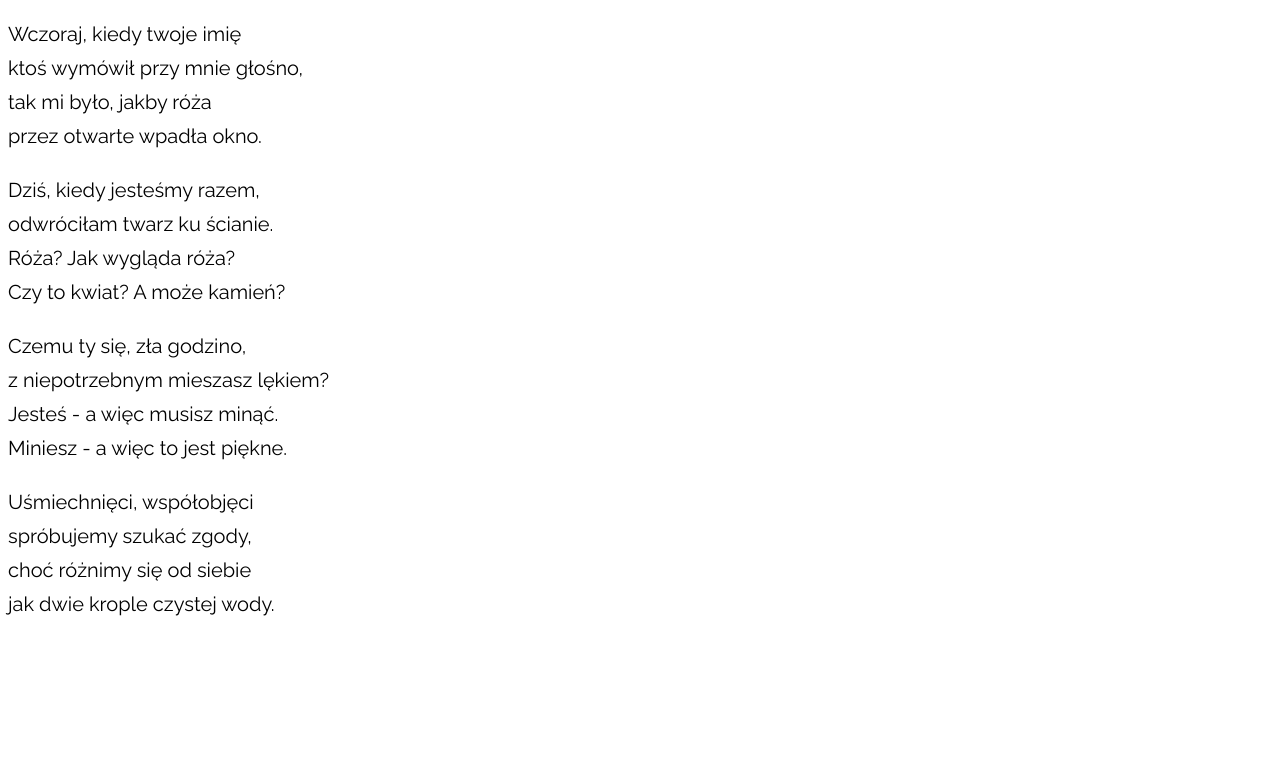
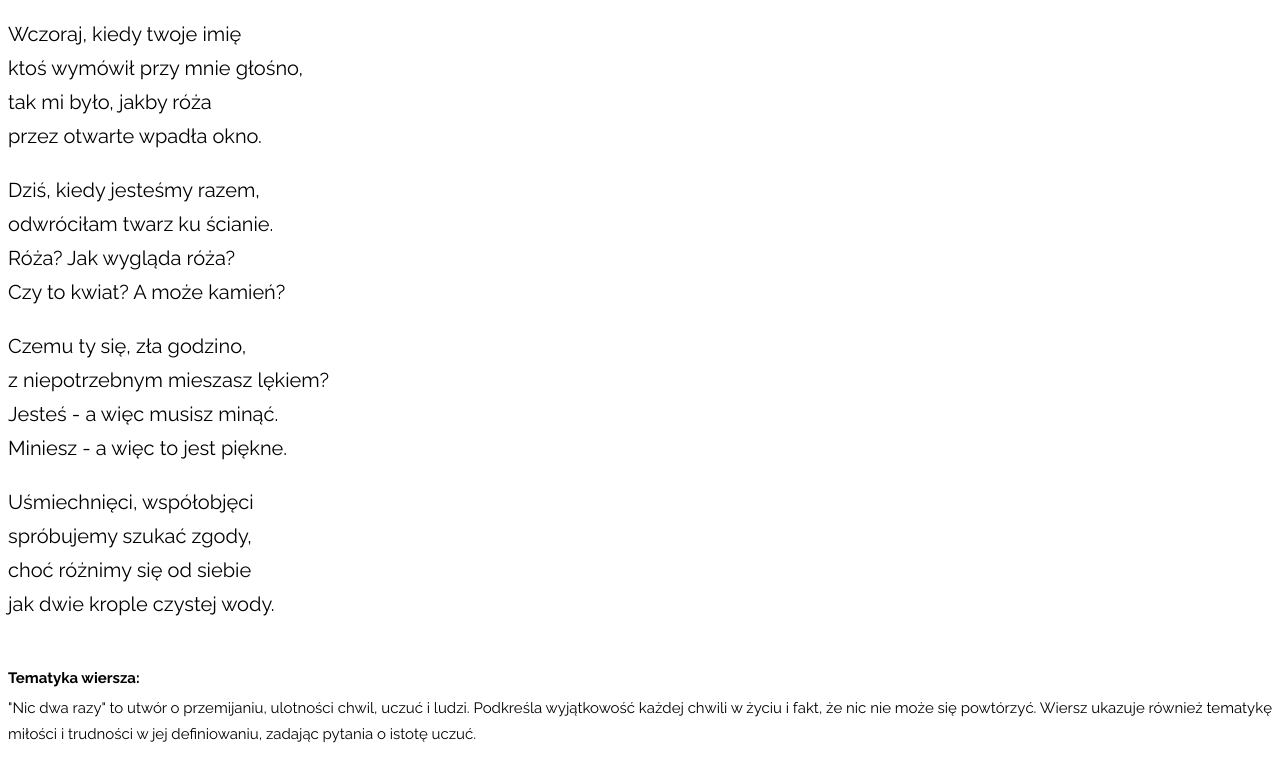
Before and after one commit to KatarzynaRzemek/nauka-gita, a website: page index.html in a window 1280 px wide. Shown: the part 642-1404 px from the top of the page. Before the commit the page ends 1283 px from the top, so only its background shows below. Drawn offline with Linux system fonts and the light colour scheme.

Commit message:
Add and configuration htm-validate

```diff
--- a/index.html
+++ b/index.html
@@ -58,5 +58,12 @@
                 jak dwie krople czystej wody.
             </p>
         </div>
+
+        <div class="description">
+            <h5 class="theme">Tematyka wiersza:</h5>
+            <div class="theme-description">
+                <p>"Nic dwa razy" to utwór o przemijaniu, ulotności chwil, uczuć i ludzi. Podkreśla wyjątkowość każdej chwili w życiu i fakt, że nic nie może się powtórzyć. Wiersz ukazuje również tematykę miłości i trudności w jej definiowaniu, zadając pytania o istotę uczuć.</p>
+            </div>
+        </div>
     </body>
 </html>
--- /dev/null
+++ b/komendy.txt
@@ -0,0 +1 @@
+npx html-validate "*.html"
```
Also changed, not shown: package.json (added, +25 -0 lines), 2 other files.
